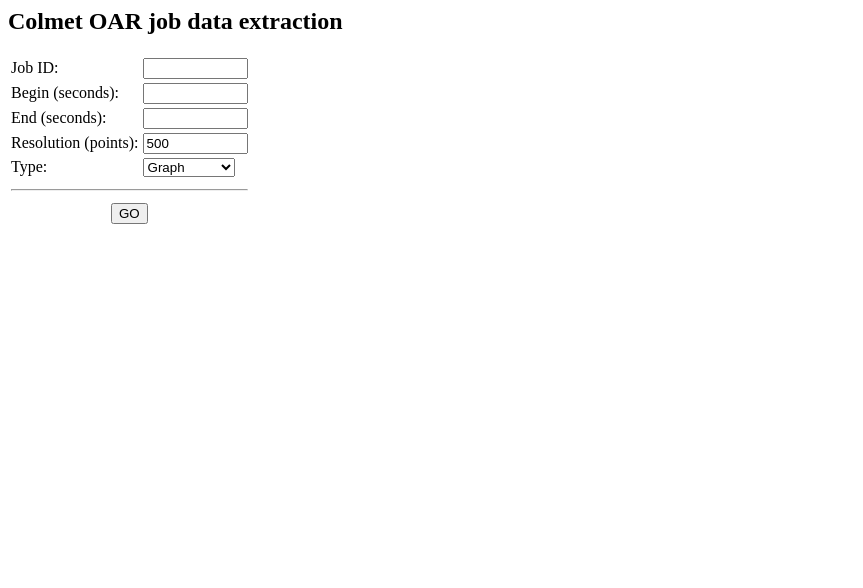
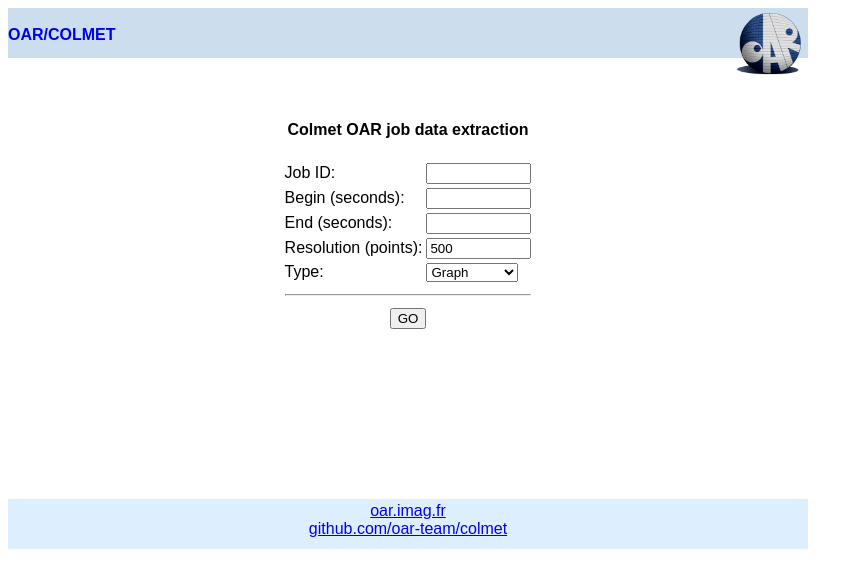
Before and after one commit to oar-team/colmet_web, a Flask app: page /form/job in a window 1280 px wide. Shown: the top 588 px of the page, without its empty margins (0-863 px from the left). Run offline with Flask 2, Linux system fonts and the light colour scheme.

Commit message:
Cosmetic: CSS and new templates

```diff
--- a/protos/flask_mpld3_oarapi/colmet_web.py
+++ b/protos/flask_mpld3_oarapi/colmet_web.py
@@ -7,13 +7,14 @@
 #     Point a browser to http://localhost:5000
 #
 
+
 APIURI="http://localhost/oarapi"
 APILIMIT="1000"
 cluster_name="Froggy"
 CACHING=True
 CACHING_JOBS_FILE="/scratch/chandler.jobs.cache"
 CACHING_JOBS_DELAY=120
-
+SCRIPT_NAME="/clusters/froggy_colmet"
 
 ####################################################################
 from flask import Flask
@@ -33,6 +34,15 @@
 
 matplotlib.use('Agg')
 
+class FixScriptName(object):
+     def __init__(self, app):
+         self.app = app
+
+     def __call__(self, environ, start_response):
+         environ['SCRIPT_NAME']=SCRIPT_NAME
+         return self.app(environ, start_response)
+
+app.wsgi_app = FixScriptName(app.wsgi_app)
 
 # Functions
 def get_from_api(uri):
@@ -133,9 +143,7 @@
 
 @app.route('/')
 def index():
-    jobs=get_jobs()
-    jobs=[ j for j in jobs if j["state"]=="Running" ]
-    return render_template('index.html',cluster_name=cluster_name,jobs=jobs,now=int(time.time()))
+    return render_template('index.html',cluster_name=cluster_name)
 
 @app.route('/form/job')
 def form_job():
@@ -143,6 +151,12 @@
     begin=request.args.get('begin', '')
     end=request.args.get('end', '')
     return render_template('form_job.html',cluster_name=cluster_name,def_id=id,def_begin=begin,def_end=end,def_res=500)
+
+@app.route('/running_jobs')
+def running_jobs():
+    jobs=get_jobs()
+    jobs=[ j for j in jobs if j["state"]=="Running" ]
+    return render_template('running_jobs.html',cluster_name=cluster_name,jobs=jobs,now=int(time.time()))
 
 # Cpu/mem/io graphs
 @app.route('/graph/job')
@@ -176,7 +190,7 @@
     fig={}
     graph={}
     for g in [ 'cpu','mem','read','write']:
-        fig[g] = plt.figure(figsize=(9,5))
+        fig[g] = plt.figure(figsize=(5,3))
         graph[g] = fig[g].add_subplot(111)
 
     # Load the metrics
@@ -226,7 +240,7 @@
     # Print a legend and generate html
     html={}
     for g in [ 'cpu','mem','read','write']:
-        graph[g].legend()
+        graph[g].legend(prop={'size':9})
         graph[g].grid(color='lightgray', alpha=0.7)
         graph[g].set_xlabel('time (s)')
         html[g]=mpld3.fig_to_html(fig[g])
@@ -234,5 +248,6 @@
     plt.close("all")
     return render_template('show_job_graphs.html', graph=html)
 
+
 if __name__ == '__main__':
     app.run(debug=True,host='0.0.0.0')
--- /dev/null
+++ b/protos/flask_mpld3_oarapi/static/colmet.css
@@ -0,0 +1,31 @@
+div {
+	text-align:left;
+        font-family: Arial, Helvetica, sans-serif;
+	}
+
+div#top_menu {
+        font-weight: bold;
+	width:800px;
+	height:50px;
+	background-color:#CCDDEE;
+	}
+div#top_menu a {
+        text-decoration: none;
+        text-color: #000000;
+        }
+div#body {
+        display: table;
+        table-layout: fixed;
+        overflow:hidden;
+	width:800px;
+	min-height:400px;
+	background-color:#FFFFFF;
+	}
+div#foot {
+        display: table-row;
+        table-layout: fixed;
+        overflow:hidden;
+	width:800px;
+	height:50px;
+	background-color:#DDEEFF;
+	}
--- a/protos/flask_mpld3_oarapi/templates/form_job.html
+++ b/protos/flask_mpld3_oarapi/templates/form_job.html
@@ -1,4 +1,11 @@
-<h2>Colmet OAR job data extraction</h2>
+{% extends "layout.html" %}
+
+{% block title %}Job form{% endblock %}
+
+{% block content %}
+<CENTER>
+<BR>
+<h4>Colmet OAR job data extraction</h4>
 <FORM ACTION=../graph/job METHOD=GET>
 <TABLE>
 <TR><TD>Job ID:</TD><TD><INPUT TYPE=text SIZE=10 NAME=id VALUE="{{def_id}}"></TD></TR>
@@ -15,3 +22,6 @@
 <TR><TD COLSPAN=2><CENTER><INPUT TYPE=submit NAME=ok VALUE=GO></CENTER></TD></TD></TR>
 </TABLE>
 </FORM>
+</CENTER>
+
+{% endblock %}
--- /dev/null
+++ b/protos/flask_mpld3_oarapi/templates/layout.html
@@ -0,0 +1,33 @@
+<html>
+<head>
+  {% block head %}
+  <link rel="stylesheet" type="text/css" href="{{url_for('static', filename='colmet.css')}}">
+  <title>{% block title %}{% endblock %} - OAR/Colmet</title>
+  {% endblock %}
+</head>
+
+<body>
+
+<div id="top_menu">
+  <IMG ALIGN=RIGHT SRC={{url_for('static', filename='oar.png')}} WIDTH=100>
+  <br><a href={{url_for('index')}}>OAR/COLMET</a>
+</div>
+<div id="body">
+  {% block content %}
+  {% endblock %}
+</div>
+<br>
+<div id="foot">
+  {% block foot %}
+  <center>
+      <table width=800 align=center><tr><td align=center>
+      <a href=http://oar.imag.fr>oar.imag.fr</a><br>
+      <a href=https://github.com/oar-team/colmet>github.com/oar-team/colmet</a>
+      </td></tr></table>
+  </center>
+  {% endblock %}
+</div>
+
+
+</body>
+</html>
```
Also changed, not shown: protos/flask_mpld3_oarapi/templates/index.html (+17 -17 lines), protos/flask_mpld3_oarapi/templates/running_jobs.html (added, +22 -0 lines), protos/flask_mpld3_oarapi/templates/show_job_graphs.html (+8 -2 lines), protos/flask_mpld3_oarapi/static/oar.png (added).
